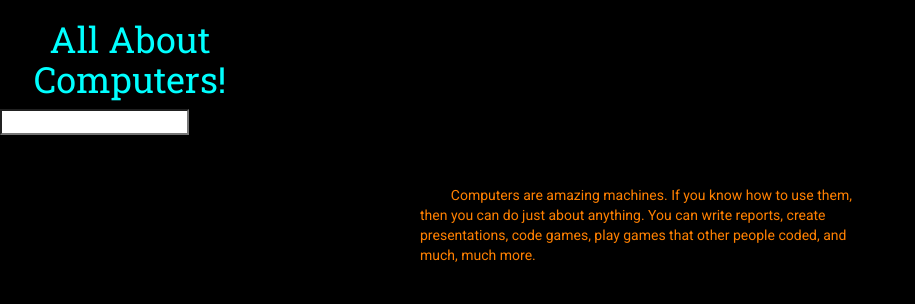
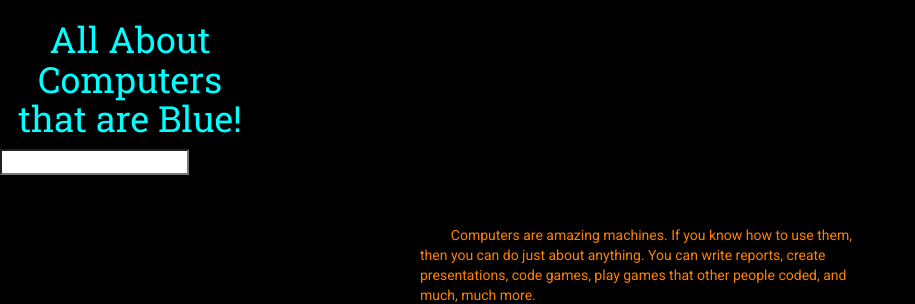
Before and after one commit to noahbraunf/noahbraunf.github.io, a plain HTML site: page index.html in a window 1280 px wide. Shown: the top 304 px of the page, without its empty margins (0-915 px from the left). Drawn offline with nearby package versions, Linux system fonts and the light colour scheme; a web font is replaced by a local one.

Commit message:
changed title

```diff
--- a/index.html
+++ b/index.html
@@ -18,7 +18,7 @@
   <body>
 
     <div class='title1'>
-  <h1><center>All About Computers!</center></h1>
+  <h1><center>All About Computers that are Blue!</center></h1>
 </div>
 <form>
 <input type="search">
@@ -27,7 +27,7 @@
   <p>Computers are amazing machines. If you know how to use them, then you can do just about anything. You can write reports, create presentations, code games, play games that other people coded, and much, much more.</p>
 </div>
 <center><img src=http://www.discdepotdundee.co.uk/files/2014/07/400px-COMPUTER-transparent-background-updated-2014-version.png>
-  </center
+  </center>
 
 
 
```
